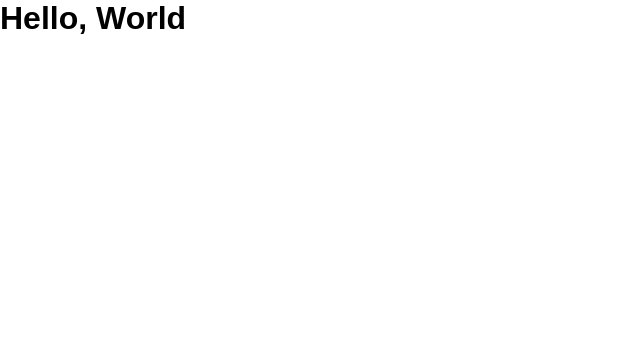
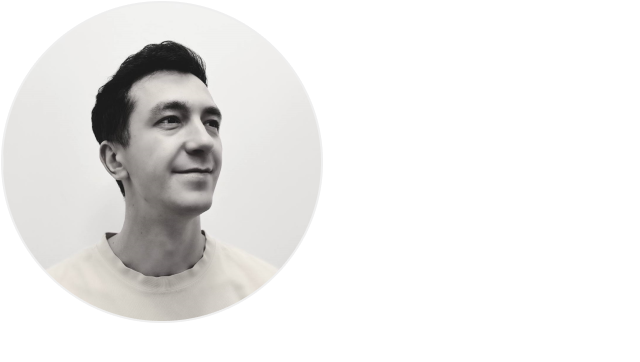
Before and after one commit to dimaspirit/dimaspirit.github.io, a website built with Parcel: page src/index.html in a window 1280 px wide. Shown: the whole page, without its empty margins (0-640 px from the left). Built offline with nearby package versions, Linux system fonts and the light colour scheme.

Commit message:
Add html partials
 - Configure posthtml-include plugin
 - Create partial/header

```diff
--- a/package.json
+++ b/package.json
@@ -3,10 +3,11 @@
   "browserslist": "> 0.5%, last 2 versions, not dead",
   "scripts": {
     "build": "parcel build",
-    "dev": "parcel serve src/index.html 'docs/*.html' --lazy"
+    "dev": "parcel serve src/index.html --lazy"
   },
   "devDependencies": {
-    "parcel": "^2.12.0"
+    "parcel": "^2.12.0",
+    "posthtml-include": "^2.0.1"
   },
   "dependencies": {
     "caniuse-lite": "^1.0.30001718"
--- a/src/index.html
+++ b/src/index.html
@@ -30,7 +30,10 @@
   </head>
 
   <body>
-    <h1>Hello, World</h1>
+    <include src="partials/header.html"></include>
+    <!-- <header class="header">
+      div
+    </header> -->
     <!-- <header class="header">
       <div class="header-avatar">
         <img src="avatarx2.png" alt="Photo of Dmytro Lobanov">
--- /dev/null
+++ b/src/partials/header.html
@@ -0,0 +1,5 @@
+ <header class="header">
+  <div class="header-avatar">
+    <img src="./avatarx2.png" alt="Photo of Dmytro Lobanov">
+  </div>
+ </header>
```
Also changed, not shown: 2 other files.
